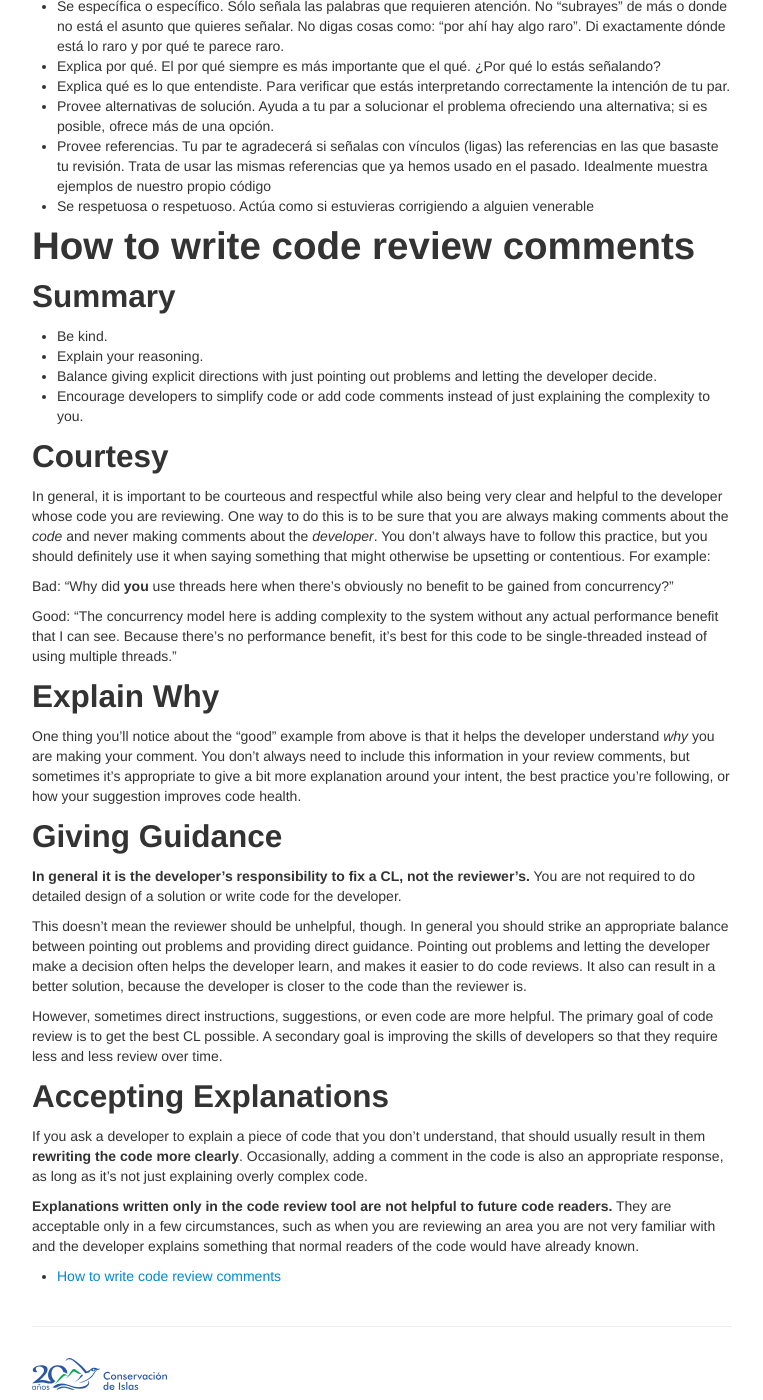
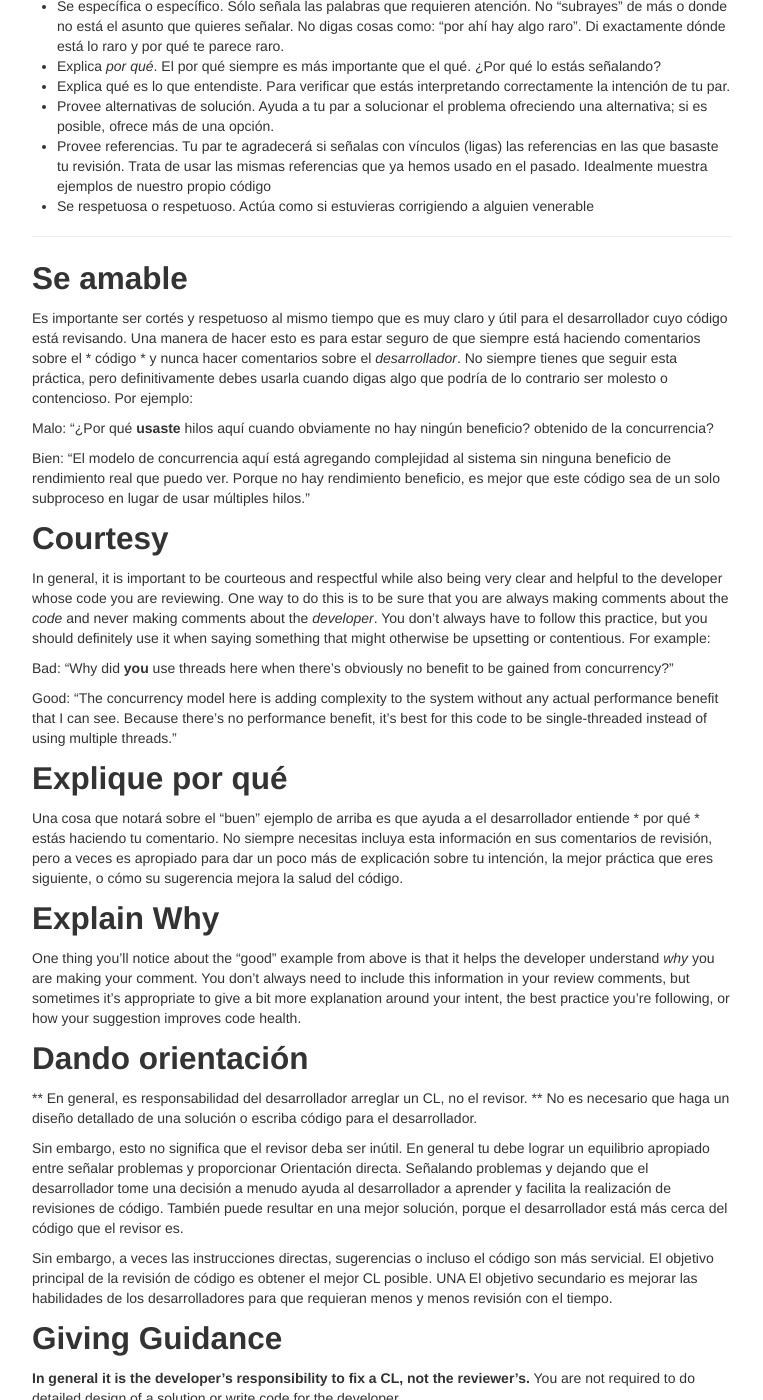
Before and after one commit to LizethMReyes/islasgeci.github.io, a Jekyll site: the page built from _guia_de_estilo/revisiones.md, in a window 1280 px wide and 1400 px high, scrolled down 256 px. Shown: the whole window, without its empty margins (258-1021 px from the left). Built offline with Jekyll 4.4.1, drawn with Linux system fonts in a browser that asks for light colours; some of the changed text lies outside the part shown.

Commit message:
Agrega traducción automática

```diff
--- a/_guia_de_estilo/revisiones.md
+++ b/_guia_de_estilo/revisiones.md
@@ -5,14 +5,14 @@ tagline: Guía de estilo
 description: Cómo logramos revisiones amables y efectivas
 ---
 
-## Cómo escribir un comentario en una revisión
+## Cómo escribir comentarios en una revisión
 
 - Se amable. Siempre pide las cosas por favor.
 - Usa lenguaje simple y claro.
 - Se específica o específico. Sólo señala las palabras que requieren atención. No "subrayes" de más
 o donde no está el asunto que quieres señalar. No digas cosas como: "por ahí hay algo raro". Di
 exactamente  dónde está lo raro y por qué te parece raro.
-- Explica por qué. El por qué siempre es más importante que el qué. ¿Por qué lo estás señalando?
+- Explica _por qué_. El por qué siempre es más importante que el qué. ¿Por qué lo estás señalando?
 - Explica qué es lo que entendiste. Para verificar que estás interpretando correctamente la
 intención de tu par.
 - Provee alternativas de solución. Ayuda a tu par a solucionar el problema ofreciendo una
@@ -22,71 +22,68 @@ que basaste tu revisión. Trata de usar las mismas referencias que ya hemos usad
 Idealmente muestra ejemplos de nuestro propio código
 - Se respetuosa o respetuoso. Actúa como si estuvieras corrigiendo a alguien venerable
 
-# How to write code review comments
+---
 
-## Summary
+## Se amable
 
--   Be kind.
--   Explain your reasoning.
--   Balance giving explicit directions with just pointing out problems and
-    letting the developer decide.
--   Encourage developers to simplify code or add code comments instead of just
-    explaining the complexity to you.
+Es importante ser cortés y respetuoso al mismo tiempo que es muy claro y útil para el desarrollador cuyo código está revisando.
+Una manera de hacer esto es para estar seguro de que siempre está haciendo comentarios sobre el * código * y nunca hacer comentarios sobre el *desarrollador*.
+No siempre tienes que seguir esta práctica, pero definitivamente debes usarla cuando digas algo que podría de lo contrario ser molesto o contencioso. Por ejemplo:
+
+Malo: "¿Por qué **usaste** hilos aquí cuando obviamente no hay ningún beneficio? obtenido de la concurrencia?
+
+Bien: "El modelo de concurrencia aquí está agregando complejidad al sistema sin ninguna beneficio de rendimiento real que puedo ver. Porque no hay rendimiento beneficio, es mejor que este código sea de un solo subproceso en lugar de usar múltiples hilos."
 
 ## Courtesy
 
-In general, it is important to be
-courteous and respectful while also being
-very clear and helpful to the developer whose code you are reviewing. One way to
-do this is to be sure that you are always making comments about the *code* and
-never making comments about the *developer*. You don't always have to follow
-this practice, but you should definitely use it when saying something that might
-otherwise be upsetting or contentious. For example:
+In general, it is important to be courteous and respectful while also being very clear and helpful to the developer whose code you are reviewing. One way to do this is to be sure that you are always making comments about the *code* and never making comments about the *developer*. You don't always have to follow this practice, but you should definitely use it when saying something that might otherwise be upsetting or contentious. For example:
 
-Bad: "Why did **you** use threads here when there's obviously no benefit to be
-gained from concurrency?"
+Bad: "Why did **you** use threads here when there's obviously no benefit to be gained from concurrency?"
 
-Good: "The concurrency model here is adding complexity to the system without any
-actual performance benefit that I can see. Because there's no performance
-benefit, it's best for this code to be single-threaded instead of using multiple
-threads."
+Good: "The concurrency model here is adding complexity to the system without any actual performance benefit that I can see. Because there's no performance benefit, it's best for this code to be single-threaded instead of using multiple threads."
+
+## Explique por qué {#why}
+
+Una cosa que notará sobre el "buen" ejemplo de arriba es que ayuda a
+el desarrollador entiende * por qué * estás haciendo tu comentario. No siempre necesitas
+incluya esta información en sus comentarios de revisión, pero a veces es apropiado
+para dar un poco más de explicación sobre tu intención, la mejor práctica que eres
+siguiente, o cómo su sugerencia mejora la salud del código.
 
 ## Explain Why {#why}
 
-One thing you'll notice about the "good" example from above is that it helps the
-developer understand *why* you are making your comment. You don't always need to
-include this information in your review comments, but sometimes it's appropriate
-to give a bit more explanation around your intent, the best practice you're
-following, or how your suggestion improves code health.
+One thing you'll notice about the "good" example from above is that it helps the developer understand *why* you are making your comment. You don't always need to include this information in your review comments, but sometimes it's appropriate to give a bit more explanation around your intent, the best practice you're following, or how your suggestion improves code health.
+
+## Dando orientación {#guidance}
+
+** En general, es responsabilidad del desarrollador arreglar un CL, no el revisor. ** No es necesario que haga un diseño detallado de una solución o escriba código para el desarrollador.
+
+Sin embargo, esto no significa que el revisor deba ser inútil. En general tu debe lograr un equilibrio apropiado entre señalar problemas y proporcionar Orientación directa. Señalando problemas y dejando que el desarrollador tome una decisión a menudo ayuda al desarrollador a aprender y facilita la realización de revisiones de código. También puede resultar en una mejor solución, porque el desarrollador está más cerca del código que el revisor es.
+
+Sin embargo, a veces las instrucciones directas, sugerencias o incluso el código son más servicial. El objetivo principal de la revisión de código es obtener el mejor CL posible. UNA El objetivo secundario es mejorar las habilidades de los desarrolladores para que requieran menos y menos revisión con el tiempo.
 
 ## Giving Guidance {#guidance}
 
-**In general it is the developer's responsibility to fix a CL, not the
-reviewer's.** You are not required to do detailed design of a solution or write
-code for the developer.
+**In general it is the developer's responsibility to fix a CL, not the reviewer's.** You are not required to do detailed design of a solution or write code for the developer.
 
-This doesn't mean the reviewer should be unhelpful, though. In general you
-should strike an appropriate balance between pointing out problems and providing
-direct guidance. Pointing out problems and letting the developer make a decision
-often helps the developer learn, and makes it easier to do code reviews. It also
-can result in a better solution, because the developer is closer to the code
-than the reviewer is.
+This doesn't mean the reviewer should be unhelpful, though. In general you should strike an appropriate balance between pointing out problems and providing direct guidance. Pointing out problems and letting the developer make a decision often helps the developer learn, and makes it easier to do code reviews. It also can result in a better solution, because the developer is closer to the code than the reviewer is.
 
-However, sometimes direct instructions, suggestions, or even code are more
-helpful. The primary goal of code review is to get the best CL possible. A
-secondary goal is improving the skills of developers so that they require less
-and less review over time.
+However, sometimes direct instructions, suggestions, or even code are more helpful. The primary goal of code review is to get the best CL possible. A secondary goal is improving the skills of developers so that they require less and less review over time.
+
+## Aceptando explicaciones {#explanations}
+
+Si le pide a un desarrollador que le explique un código que no comprende, eso generalmente debería dar como resultado que ** reescriban el código más claramente **. Ocasionalmente, agregar un comentario en el código también es una respuesta apropiada, ya que siempre que no se trate solo de explicar código demasiado complejo.
+
+** Las explicaciones escritas solo en la herramienta de revisión de código no son útiles para el futuro lectores de código. ** Son aceptables solo en algunas circunstancias, como cuando está revisando un área con la que no está muy familiarizado y el desarrollador explica algo que los lectores normales del código ya habrían sabido.
 
 ## Accepting Explanations {#explanations}
 
-If you ask a developer to explain a piece of code that you don't understand,
-that should usually result in them **rewriting the code more clearly**.
-Occasionally, adding a comment in the code is also an appropriate response, as
-long as it's not just explaining overly complex code.
+If you ask a developer to explain a piece of code that you don't understand, that should usually result in them **rewriting the code more clearly**. Occasionally, adding a comment in the code is also an appropriate response, as long as it's not just explaining overly complex code.
 
-**Explanations written only in the code review tool are not helpful to future
-code readers.** They are acceptable only in a few circumstances, such as when
-you are reviewing an area you are not very familiar with and the developer
-explains something that normal readers of the code would have already known.
+**Explanations written only in the code review tool are not helpful to future code readers.** They are acceptable only in a few circumstances, such as when you are reviewing an area you are not very familiar with and the developer explains something that normal readers of the code would have already known.
 
-- [How to write code review comments](https://github.com/google/eng-practices/blob/master/review/reviewer/comments.md)
+---
+
+**Referencias:**
+
+- [How to write code review comments](https://github.com/google/eng-practices/blob/master/review/reviewer/comments.md). Google's Engineering Practices documentation.
```
